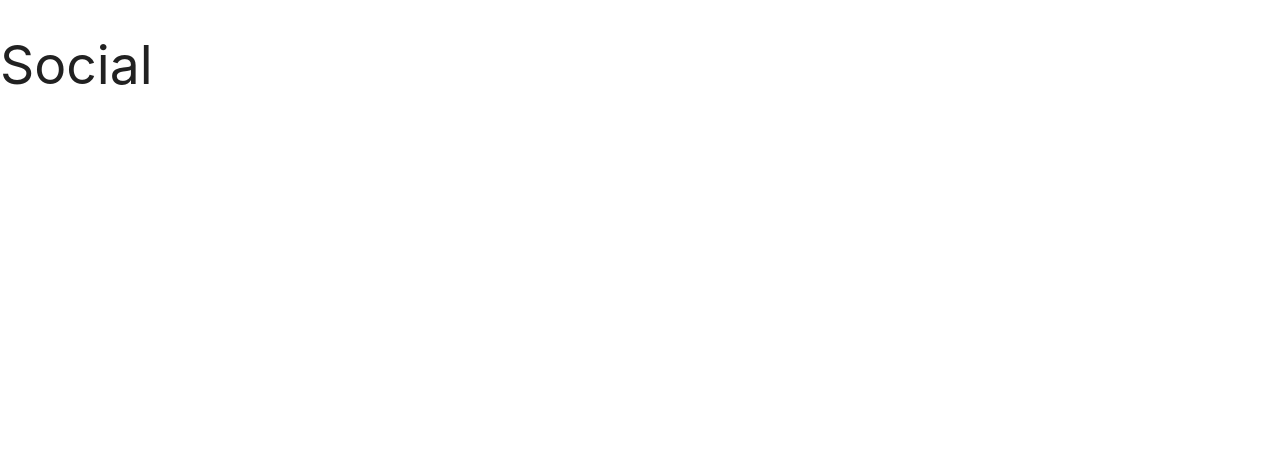
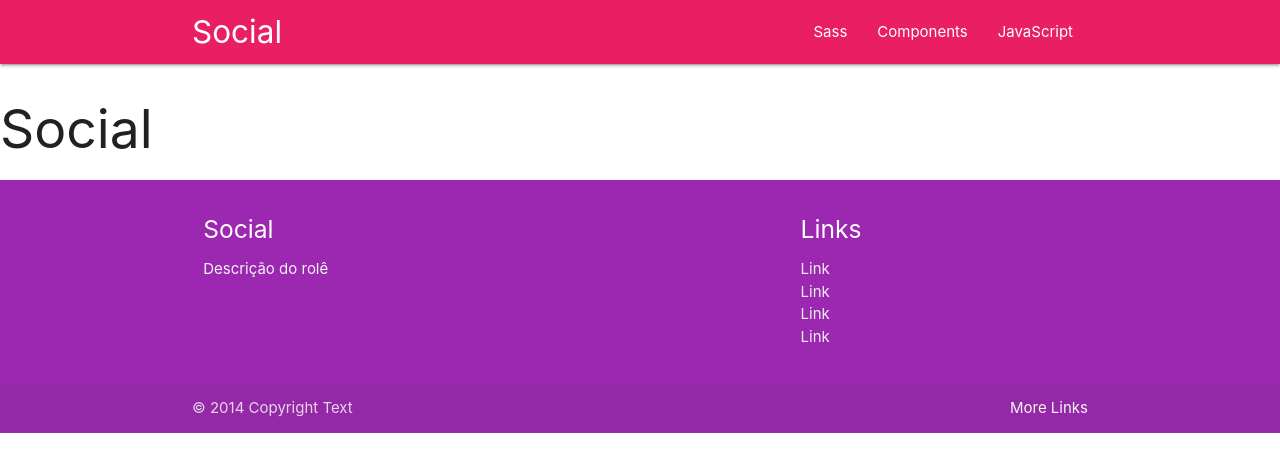
Before and after one commit to mvocamargo/vuejs-social, a Vue app: page / in a window 1280 px wide. Shown: the top 472 px of the page. Built offline with nearby package versions, Linux system fonts and the light colour scheme.

Commit message:
Atualização - App.vue
Inclusão de topo e rodapé

```diff
--- a/src/App.vue
+++ b/src/App.vue
@@ -1,12 +1,29 @@
 <template>
-  <div>
-    <router-view/>
-  </div>
+    <div>
+        <header>
+            <nav-bar cor="pink" url="https://www.google.com" logo="Social"></nav-bar>
+        </header>
+        <main>
+            <router-view/>
+        </main>
+        <footer-vue cor="purple" logo="Social" descricao="Descrição do rolê">
+            <li><a class="grey-text text-lighten-3" href="#!">Link</a></li>
+            <li><a class="grey-text text-lighten-3" href="#!">Link</a></li>
+            <li><a class="grey-text text-lighten-3" href="#!">Link</a></li>
+            <li><a class="grey-text text-lighten-3" href="#!">Link</a></li>
+        </footer-vue>
+    </div>
 </template>
 
 <script>
+import NavBar from '@/components/layouts/NavBar'
+import FooterVue from '@/components/layouts/FooterVue'
 export default {
-  name: 'App'
+	name: 'App',
+	components:{
+		NavBar,
+		FooterVue
+	}
 }
 </script>
 
```
